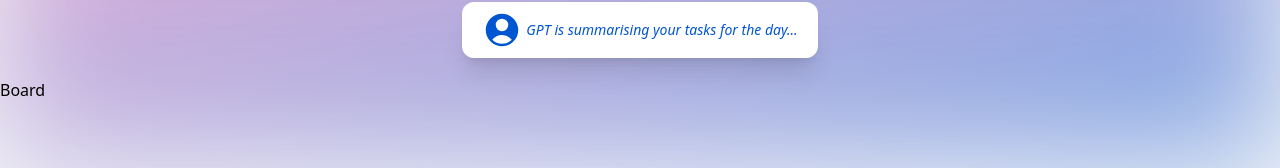
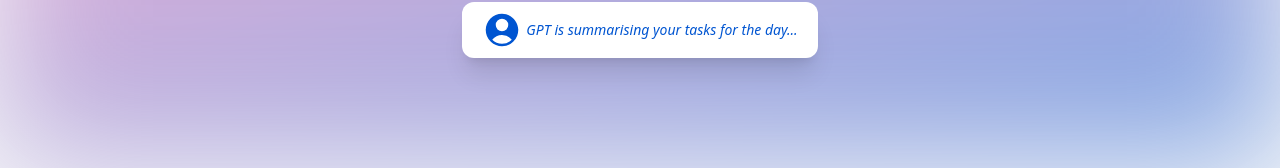
Before and after one commit to Manidoux41/trello-clone, a Next.js app: page / in a window 1280 px wide. Shown: the part 226-394 px from the top of the page. Built offline with nearby package versions, Linux system fonts and the light colour scheme.

Commit message:
create board component

```diff
--- a/components/Board.tsx
+++ b/components/Board.tsx
@@ -1,6 +1,8 @@
 function Board() {
   return (
-    <div>Board</div>
+    <div>
+
+    </div>
   )
 }
 
```
